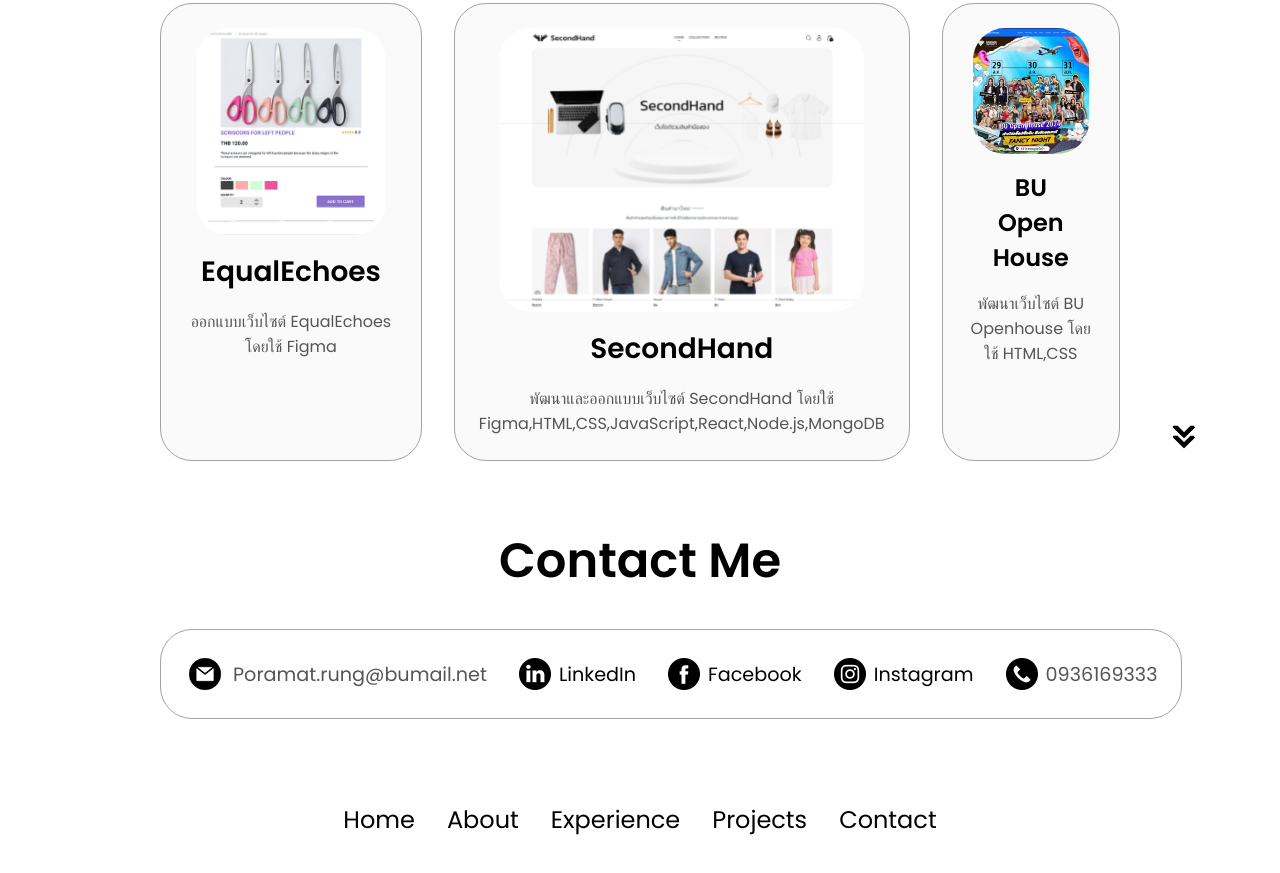
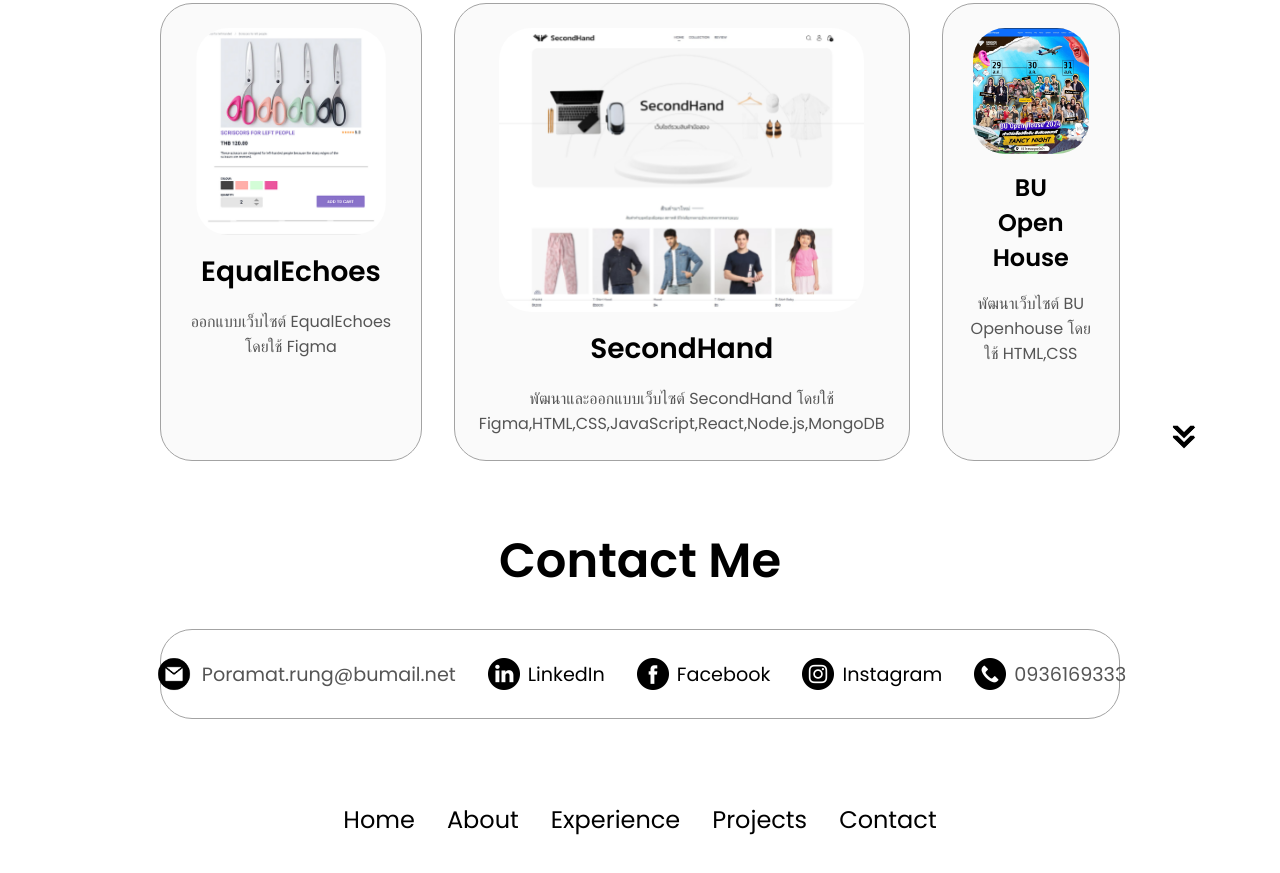
Before and after one commit to PORAMATRUNGJIRATHANAKUL/portfolio-poramat, a plain HTML site: page index.html in a window 1280 px wide. Shown: the part 2565-3438 px from the top of the page. Drawn offline with Linux system fonts and the light colour scheme.

Commit message:
Update style.css

```diff
--- a/style.css
+++ b/style.css
@@ -383,8 +383,8 @@ article .icon {
 /* CONTACT */
 
 #contact {
-  position: relative;
-  display: flex;
+  position: relative
+  display: inline-grid;
   justify-content: center;
   flex-direction: column;
   height: 70vh;
```
